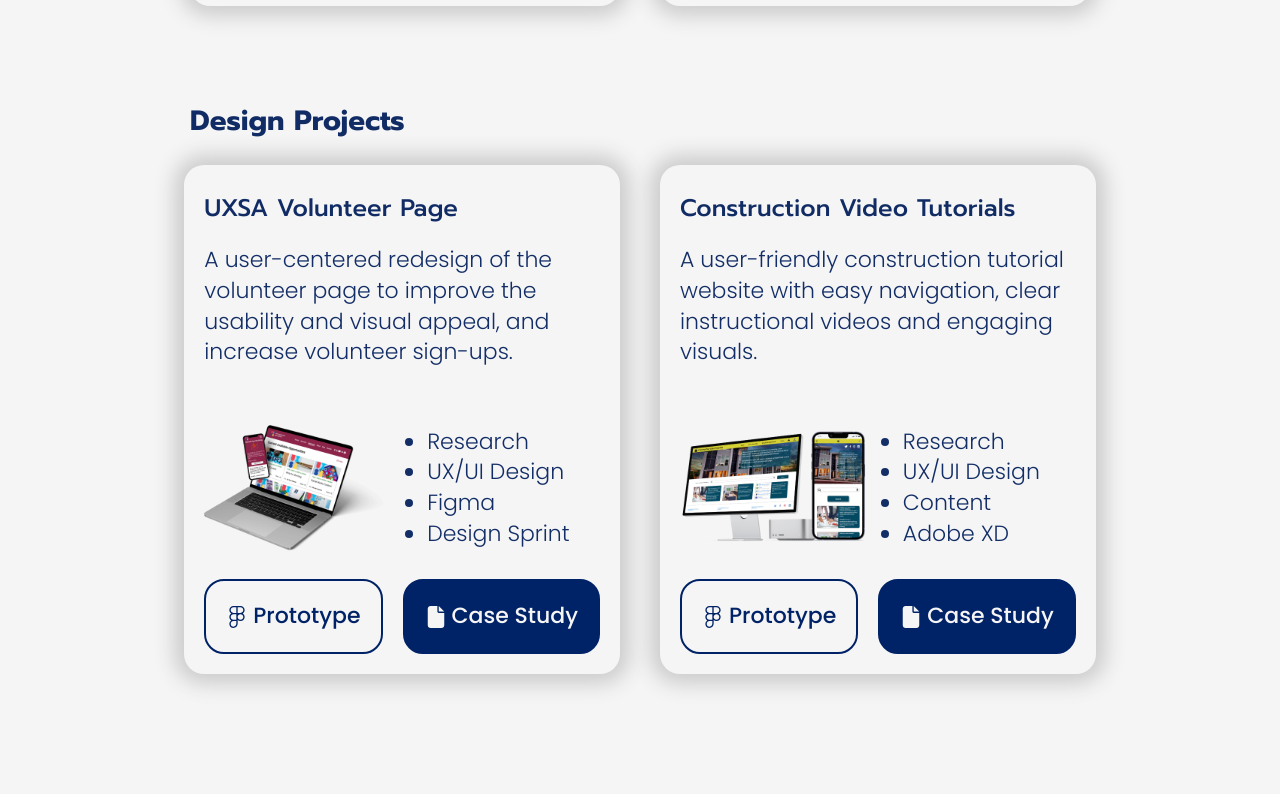
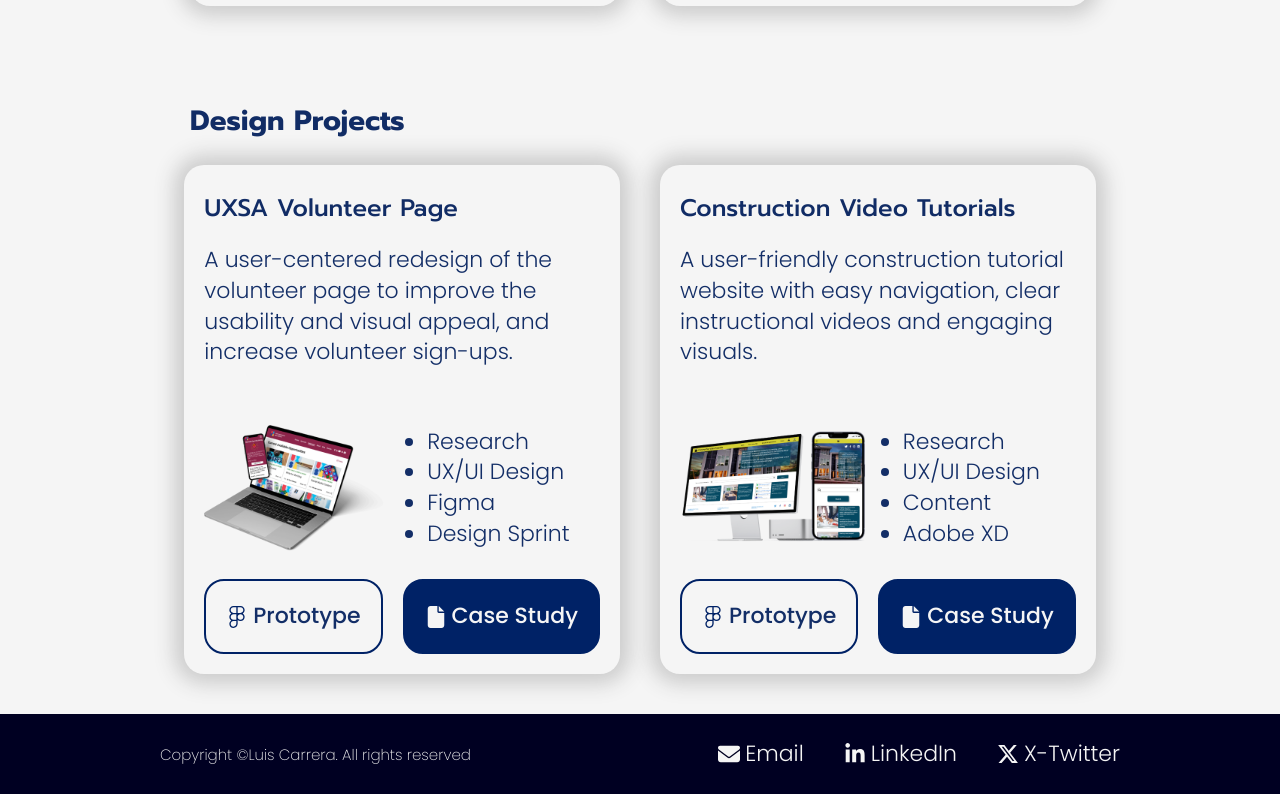
Before and after one commit to DesNDev22/portfolio, a plain HTML site: page index.html in a window 1280 px wide. Shown: the part 1012-1806 px from the top of the page. Before the commit the page ends 1726 px from the top, so only its background shows below. Drawn offline with Linux system fonts and the light colour scheme.

Commit message:
Added page footer and its links.

```diff
--- a/css/styles.css
+++ b/css/styles.css
@@ -110,7 +110,7 @@ p {
 /* links */
 a {
   text-decoration: none;
-  color: var(--color-primary);
+  color: inherit;
 }
 
 ul {
@@ -344,7 +344,7 @@ ul {
   justify-content: flex-end;
   list-style: none;
   text-align: end;
-  width: 100%;
+  width: 65%;
 }
 
 .nav__list-aRef {
@@ -418,6 +418,11 @@ ul {
   }
 }
 
+.copyright {
+  font-size: 1rem;
+  font-weight: 200;
+}
+
 @media screen and (min-width: 1024px) {
   .nav {
     height: 8rem;
@@ -435,6 +440,10 @@ ul {
 
   .nav__list-item span {
     display: inline-block;
+  }
+
+  .copyright {
+    font-size: 1.5rem;
   }
 }
 
--- a/index.html
+++ b/index.html
@@ -212,6 +212,37 @@
         </section>
       </div>
     </div>
+    <footer class="block block--primary">
+      <nav class="container nav">
+        <span class="copyright">Copyright &copyLuis Carrera. All rights reserved</span>
+        <ul class="nav__list">
+          <li class="nav__list-item">
+            <a href="mailto:luiscarreradesndev@gmail.com?subject=Services%20Inquiry" target="_blank" class="nav__list-aRef">
+              <svg class="icon">
+                <use xlink:href="./images/sprite.svg#email"></use>
+              </svg>
+              <span>Email</span>
+            </a>
+          </li>
+          <li class="nav__list-item">
+            <a href="https://www.linkedin.com/in/jluiscarrerag" target="_blank" class="nav__list-aRef">
+              <svg class="icon">
+                <use xlink:href="./images/sprite.svg#linkedin"></use>
+              </svg>
+              <span>LinkedIn</span>
+            </a>
+          </li>
+          <li class="nav__list-item">
+            <a href="https://www.twitter.com/DesNDev2022" target="_blank" class="nav__list-aRef">
+              <svg class="icon">
+                <use xlink:href="./images/sprite.svg#x-twitter"></use>
+              </svg>
+              <span>X-Twitter</span>
+            </a>
+          </li>
+        </ul>
+      </nav>
+    </header>
     <script src="./js/main.js"></script>
   </body>
 </html>
```
